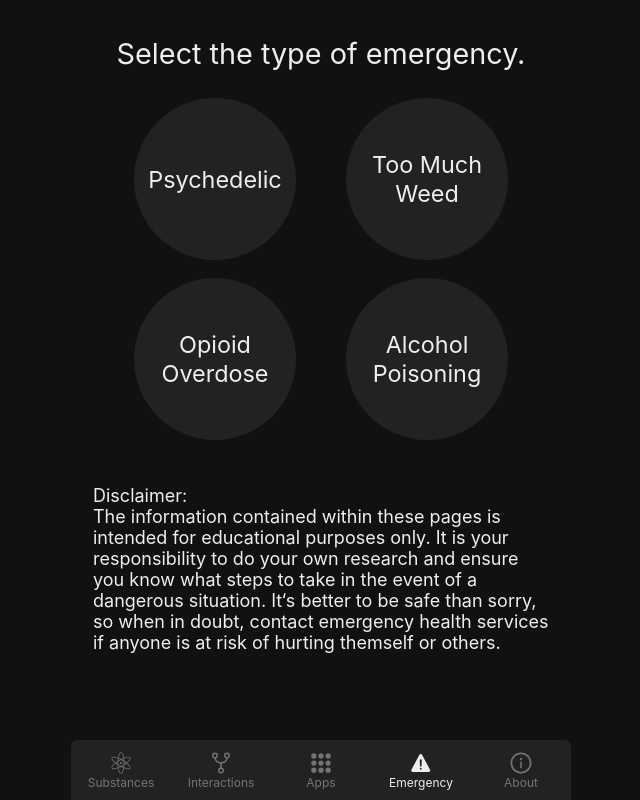
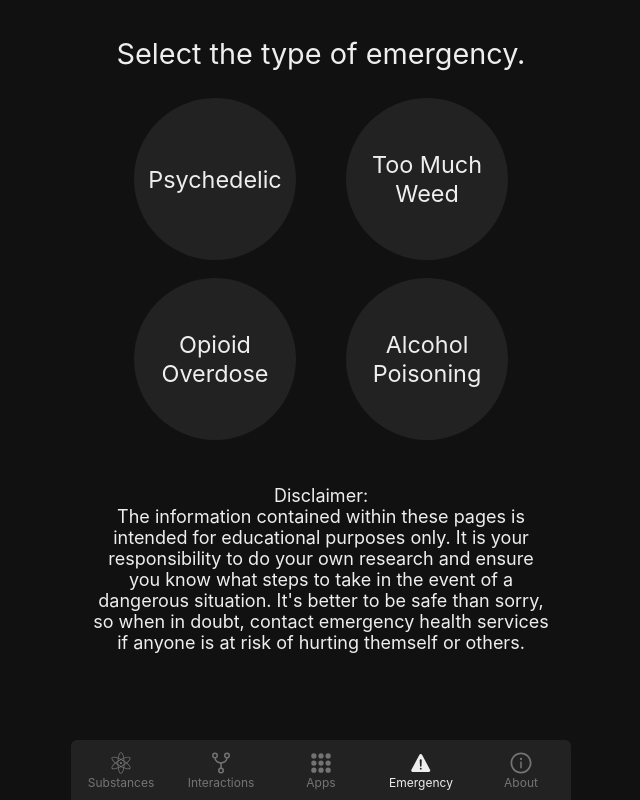
Before and after one commit to NoahSaso/salvum, a Next.js app: page /emergency in a window 1280 px wide. Shown: the whole page, without its empty margins (319-959 px from the left). Built offline with nearby package versions, Linux system fonts and the light colour scheme.

Commit message:
centered disclaimer text on emergency home page and added loading indicator to emergency button

```diff
--- a/assets/global.scss
+++ b/assets/global.scss
@@ -147,3 +147,7 @@ main {
   background: $hover;
   border-radius: 0.3rem;
 }
+
+[class~="center"] {
+  text-align: center;
+}
--- a/pages/_offline.tsx
+++ b/pages/_offline.tsx
@@ -11,7 +11,7 @@ const Offline: FC = () => (
     </Head>
     <div className={styles.container}>
       <h1>
-        Sorry! Offline mode doesn&lsquo;t seem to be working :&#40;
+        Sorry! Offline mode doesn&apos;t seem to be working :&#40;
         <br />
         <br />
         Reload me once you come back online, and offline mode should work again.
--- a/pages/about.tsx
+++ b/pages/about.tsx
@@ -58,7 +58,7 @@ const About: FC = () => {
           <p>
             This information will always be free. If you would like to help keep
             this website running, feel free to donate using one of the methods
-            below. Please do not feel obligated to do so; I&lsquo;d rather you
+            below. Please do not feel obligated to do so; I&apos;d rather you
             share this with people who could use it than give me anything.
           </p>
         </div>
--- a/pages/emergency.tsx
+++ b/pages/emergency.tsx
@@ -1,6 +1,7 @@
 import Head from "next/head"
 import Link from "next/link"
-import React, { FC } from "react"
+import React, { FC, useState } from "react"
+import PuffLoader from "react-spinners/PuffLoader"
 
 import styles from "./emergency.module.scss"
 
@@ -23,7 +24,10 @@ const pages = [
   },
 ]
 
-const EmergencyPage: FC = () => (
+const EmergencyPage: FC = () => {
+  const [loadingHref, setLoadingHref] = useState(null as string | null)
+
+  return (
     <>
       <Head>
         <title>Salvum | Emergency</title>
@@ -39,23 +43,30 @@ const EmergencyPage: FC = () => (
         <div className={styles.pages}>
           {pages.map(({ title, href }) => (
             <Link key={title} href={href}>
-            <a>{title}</a>
+              <a onClick={() => setLoadingHref(href)}>
+                {loadingHref === href ? (
+                  <PuffLoader size={60} color="#ffffff" />
+                ) : (
+                  title
+                )}
+              </a>
             </Link>
           ))}
         </div>
 
-      <p>
+        <p className="center">
           Disclaimer:
           <br />
-        The information contained within these pages is intended for educational
-        purposes only. It is your responsibility to do your own research and
-        ensure you know what steps to take in the event of a dangerous
-        situation. It&lsquo;s better to be safe than sorry, so when in doubt,
-        contact emergency health services if anyone is at risk of hurting
-        themself or others.
+          The information contained within these pages is intended for
+          educational purposes only. It is your responsibility to do your own
+          research and ensure you know what steps to take in the event of a
+          dangerous situation. It&apos;s better to be safe than sorry, so when
+          in doubt, contact emergency health services if anyone is at risk of
+          hurting themself or others.
         </p>
       </div>
     </>
   )
+}
 
 export default EmergencyPage
```
Lines whose indentation alone changed are shown as unchanged.
